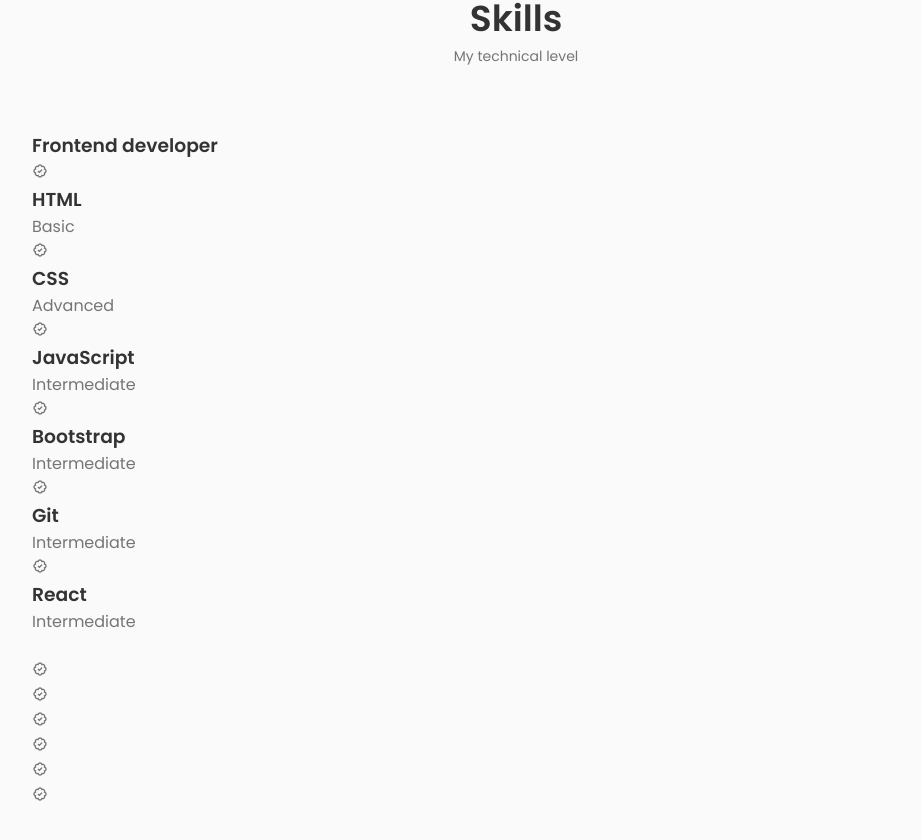
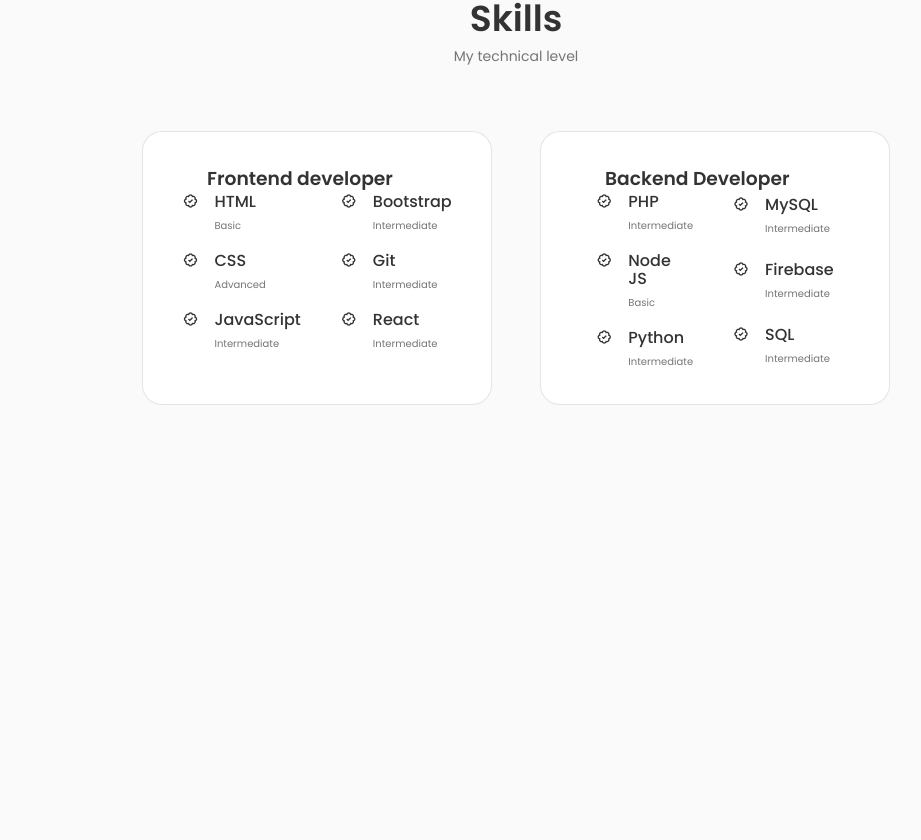
Before and after one commit to sultani93/react-portfolio-example, a React (Create React App) app: page / in a window 1280 px wide. Shown: the part 1474-2314 px from the top of the page, without its empty margins (124-1045 px from the left). After the commit the page ends 1911 px from the top, so only its background shows below. Built offline with nearby package versions, Linux system fonts and the light colour scheme.

Commit message:
backend skills added

```diff
--- a/src/components/skills/Backend.jsx
+++ b/src/components/skills/Backend.jsx
@@ -3,31 +3,31 @@
 const Backend = () => {
   return (
     <div className='skills__content'>
-      <h3 className='skills_title'></h3>
+      <h3 className='skills_title'>Backend Developer</h3>
       <div className='skills__box'>
         <div className='skills__group'>
           <div className='skills__data'>
             <i className='bx bx-badge-check'></i>
             <span className='skills__level'></span>
             <div>
-              <h3 className='skills__name'></h3>
-              <span className='skills__level'></span>
+              <h3 className='skills__name'>PHP</h3>
+              <span className='skills__level'>Intermediate</span>
             </div>
           </div>
           <div className='skills__data'>
             <i className='bx bx-badge-check'></i>
             <span className='skills__level'></span>
             <div>
-              <h3 className='skills__name'></h3>
-              <span className='skills__level'></span>
+              <h3 className='skills__name'>Node JS</h3>
+              <span className='skills__level'>Basic</span>
             </div>
           </div>
           <div className='skills__data'>
             <i className='bx bx-badge-check'></i>
             <span className='skills__level'></span>
             <div>
-              <h3 className='skills__name'></h3>
-              <span className='skills__level'></span>
+              <h3 className='skills__name'>Python</h3>
+              <span className='skills__level'>Intermediate</span>
             </div>
           </div>
         </div>
@@ -36,24 +36,24 @@
             <i className='bx bx-badge-check'></i>
             <span className='skills__level'></span>
             <div>
-              <h3 className='skills__name'></h3>
-              <span className='skills__level'></span>
+              <h3 className='skills__name'>MySQL</h3>
+              <span className='skills__level'>Intermediate</span>
             </div>
           </div>
           <div className='skills__data'>
             <i className='bx bx-badge-check'></i>
             <span className='skills__level'></span>
             <div>
-              <h3 className='skills__name'></h3>
-              <span className='skills__level'></span>
+              <h3 className='skills__name'>Firebase</h3>
+              <span className='skills__level'>Intermediate</span>
             </div>
           </div>
           <div className='skills__data'>
             <i className='bx bx-badge-check'></i>
             <span className='skills__level'></span>
             <div>
-              <h3 className='skills__name'></h3>
-              <span className='skills__level'></span>
+              <h3 className='skills__name'>SQL</h3>
+              <span className='skills__level'>Intermediate</span>
             </div>
           </div>
         </div>
--- a/src/components/skills/skills.css
+++ b/src/components/skills/skills.css
@@ -0,0 +1,53 @@
+.skills__container {
+  grid-template-columns: repeat(2, 350px);
+  column-gap: 3rem;
+  justify-content: center;
+}
+.skills__content {
+  background-color: var(--container-color);
+  border: 1px solid rgba(0, 0, 0, 0.1);
+  padding: 2rem 4rem;
+  border-radius: 1.25rem;
+}
+.skills__title {
+  font-size: var(--normal-font-size);
+  font-weight: var(--font-medium);
+  text-align: center;
+  margin-bottom: var(--mb-1-5);
+}
+.skills__box {
+  display: flex;
+  justify-content: center;
+  column-gap: 2.5rem;
+}
+.skills__group {
+  display: grid;
+  align-items: center;
+  row-gap: 1rem;
+}
+.skills__data {
+  display: flex;
+  column-gap: 0.5rem;
+}
+.skills .bx-badge-check {
+  font-size: 1rem;
+  color: var(--title-color);
+}
+.skills__name {
+  font-size: var(--normal-font-size);
+  font-weight: var(--font-medium);
+  line-height: 18px;
+}
+.skills__level {
+  font-size: var(--tiny-font-size);
+}
+
+/* BREAKPOINTS */
+@media screen and (max-width: 992px) {
+}
+@media screen and (max-width: 768px) {
+}
+@media screen and (max-width: 576px) {
+}
+@media screen and (max-width: 350px) {
+}
```
